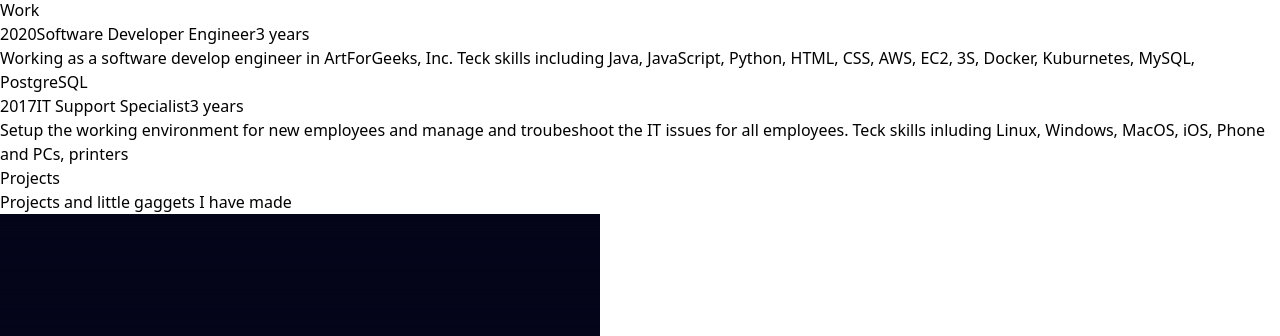
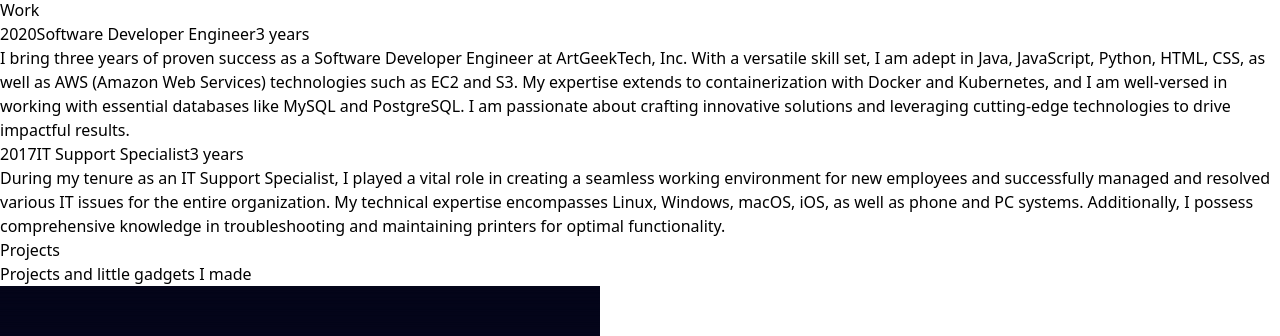
Before and after one commit to geekqq/stoni.me, a React (Vite) app: page / in a window 1280 px wide. Shown: the part 610-946 px from the top of the page. Built offline with nearby package versions, Linux system fonts and the light colour scheme.

Commit message:
changed work items

```diff
--- a/src/components/Contact.jsx
+++ b/src/components/Contact.jsx
@@ -7,27 +7,27 @@ const Contact = () => {
             <form action="https://getform.io/f/7dde307a-253b-4159-a9e0-9c4fdf87dde5" method="POST" encType="multipart/form-data">
                 <div className="grid md:grid-cols-2 gap-4 w-full py-2">
                     <div className="flex flex-col">
-                        <label className="uppercase text-sm py-2">Name</label>
-                        <input className='border-2 rounded-lg p-3 flex border-gray-300' type="text" name='name' />
+                        <label className="uppercase text-sm py-2">Name<span className="text-red-500">*</span></label>
+                        <input className='border-2 rounded-lg p-3 flex border-gray-300' type="text" name='name' required />
                     </div>
                     <div className="flex flex-col">
                         <label className="uppercase text-sm py-2">Phone</label>
                         <input className='border-2 rounded-lg p-3 flex border-gray-300' type="text" name="phone" />
                     </div>
                     <div className="flex flex-col py-2">
-                        <label className="uppercase text-sm py-2">Email</label>
-                        <input className='border-2 rounded-lg p-3 flex border-gray-300' type="email" name="email" />
+                        <label className="uppercase text-sm py-2">Email<span className="text-red-500">*</span></label>
+                        <input className='border-2 rounded-lg p-3 flex border-gray-300' type="email" name="email" required />
                     </div>
                     <div className="flex flex-col py-2">
-                        <label className="uppercase text-sm py-2">Subject</label>
-                        <input className='border-2 rounded-lg p-3 flex border-gray-300' type="text" name="subject" />
+                        <label className="uppercase text-sm py-2">Subject<span className="text-red-500">*</span></label>
+                        <input className='border-2 rounded-lg p-3 flex border-gray-300' type="text" name="subject" required />
                     </div>
                     <div className="flex flex-col py-2 ">
-                        <label className="uppercase text-sm py-2">Message</label>
-                        <textarea className='border-2 rounded-lg p-3 flex border-gray-300 ' rows='10' name="message" /><textarea/>
+                        <label className="uppercase text-sm py-2">Message<span className="text-red-500">*</span></label>
+                        <textarea className='border-2 rounded-lg p-3 flex border-gray-300 ' rows='10' name="message" required /><textarea/>
                     </div>
                 </div>
-                <button className="bg-[#001b5e] text-gray-100 mt-4 w-[50%] p-2 rounded-lg flex items-center justify-center">Send Message</button>
+                <button className="bg-[#001b5e] text-gray-100 mt-4 w-full p-2 rounded-lg flex items-center justify-center">Send Message</button>
             </form>
         </div>
     )
--- a/src/components/Projects.jsx
+++ b/src/components/Projects.jsx
@@ -11,7 +11,7 @@ const Projects = () => {
     <div id='projects' className='max-w-[1040px] m-auto md:pl-20 p-4 py-16'>
         <h1 className='text-4xl font-bold text-center text-[#001b5e]'>Projects</h1>
         <p className='text-center py-8'>
-            Projects and little gaggets I have made
+            Projects and little gadgets I made
         </p>
         <div className='grid sm:grid-cols-2 gap-12'>
             <ProjectItem img={glowingButton} title='Glowing Button' link='https://github.com/geekqq/buttondemo' />
--- a/src/components/Work.jsx
+++ b/src/components/Work.jsx
@@ -7,14 +7,14 @@ const data = [
         title: 'Software Developer Engineer',
         duration: '3 years',
         details:
-        'Working as a software develop engineer in ArtForGeeks, Inc. Teck skills including Java, JavaScript, Python, HTML, CSS, AWS, EC2, 3S, Docker, Kuburnetes, MySQL, PostgreSQL'
+        'I bring three years of proven success as a Software Developer Engineer at ArtGeekTech, Inc. With a versatile skill set, I am adept in Java, JavaScript, Python, HTML, CSS, as well as AWS (Amazon Web Services) technologies such as EC2 and S3. My expertise extends to containerization with Docker and Kubernetes, and I am well-versed in working with essential databases like MySQL and PostgreSQL. I am passionate about crafting innovative solutions and leveraging cutting-edge technologies to drive impactful results.'
     },
     {
         year: 2017,
         title: 'IT Support Specialist',
         duration: '3 years',
         details:
-        'Setup the working environment for new employees and manage and troubeshoot the IT issues for all employees. Teck skills inluding Linux, Windows, MacOS, iOS, Phone and PCs, printers'
+        'During my tenure as an IT Support Specialist, I played a vital role in creating a seamless working environment for new employees and successfully managed and resolved various IT issues for the entire organization. My technical expertise encompasses Linux, Windows, macOS, iOS, as well as phone and PC systems. Additionally, I possess comprehensive knowledge in troubleshooting and maintaining printers for optimal functionality.'
     },
     // {
     //     year: 2015,
```
Also changed, not shown: 5 other files (tests, documents, lock files or other folders).
